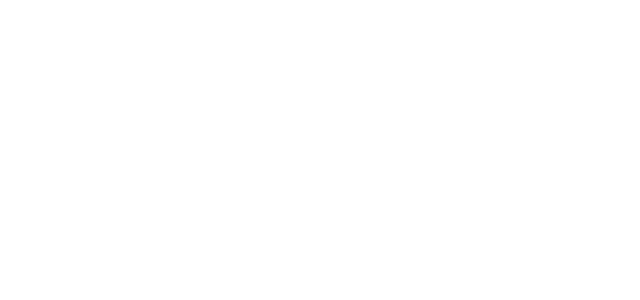
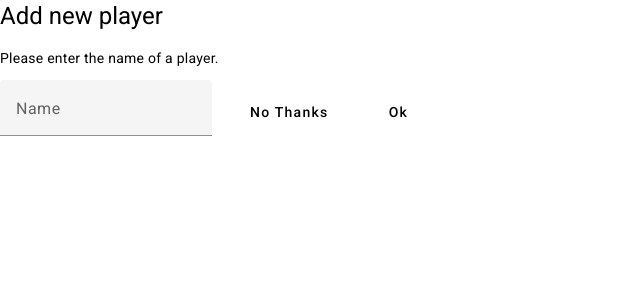
Before and after one commit to ozcanmirzanli/Ring-of-Fire, an Angular app: page /dialog in a window 1280 px wide. Before the commit this address led to /. Shown: the top 300 px of the page, without its empty margins (0-640 px from the left). Built offline with nearby package versions, Linux system fonts and the light colour scheme.

Commit message:
add new player dialog added

```diff
--- a/src/app/app-routing.module.ts
+++ b/src/app/app-routing.module.ts
@@ -5,11 +5,13 @@
 import { PlayerComponent } from './player/player.component';
 import { MatButtonModule } from '@angular/material/button';
 import { MatIconModule } from '@angular/material/icon';
+import { DialogAddPlayerComponent } from './dialog-add-player/dialog-add-player.component';
 
 export const routes: Routes = [
   { path: '', component: StartScreenComponent },
   { path: 'game', component: GameComponent },
   { path: 'player', component: PlayerComponent },
+  { path: 'dialog', component: DialogAddPlayerComponent },
 ];
 
 @NgModule({
--- /dev/null
+++ b/src/app/dialog-add-player/dialog-add-player.component.html
@@ -0,0 +1,12 @@
+<h1 mat-dialog-title>Add new player</h1>
+<mat-dialog-content>
+  <p>Please enter the name of a player.</p>
+  <mat-form-field>
+    <mat-label>Name</mat-label>
+    <input matInput [(ngModel)]="name" />
+  </mat-form-field>
+</mat-dialog-content>
+<mat-dialog-actions>
+  <button mat-button>No Thanks</button>
+  <button mat-button [mat-dialog-close]="" cdkFocusInitial>Ok</button>
+</mat-dialog-actions>
--- /dev/null
+++ b/src/app/dialog-add-player/dialog-add-player.component.scss
@@ -0,0 +1,4 @@
+mat-dialog-actions button {
+  margin-left: 30px;
+  margin-bottom: 10px;
+}
--- /dev/null
+++ b/src/app/dialog-add-player/dialog-add-player.component.ts
@@ -0,0 +1,27 @@
+import { MatFormFieldModule } from '@angular/material/form-field';
+import { Component } from '@angular/core';
+import { MatDialogModule } from '@angular/material/dialog';
+import { FormsModule } from '@angular/forms';
+import { MatIconModule } from '@angular/material/icon';
+import { MatButtonModule } from '@angular/material/button';
+import { MatInputModule } from '@angular/material/input';
+
+@Component({
+  selector: 'app-dialog-add-player',
+  standalone: true,
+  imports: [
+    MatDialogModule,
+    MatFormFieldModule,
+    FormsModule,
+    MatIconModule,
+    MatButtonModule,
+    MatInputModule,
+  ],
+  templateUrl: './dialog-add-player.component.html',
+  styleUrl: './dialog-add-player.component.scss',
+})
+export class DialogAddPlayerComponent {
+  name: string = '';
+
+  constructor() {}
+}
--- a/src/app/game/game.component.html
+++ b/src/app/game/game.component.html
@@ -37,6 +37,6 @@
   </div>
 </div>
 
-<button mat-fab class="btn-add">
+<button mat-fab color="primary" (click)="openDialog()" class="btn-add">
   <mat-icon>add</mat-icon>
 </button>
--- a/src/app/game/game.component.ts
+++ b/src/app/game/game.component.ts
@@ -4,6 +4,8 @@
 import { PlayerComponent } from '../player/player.component';
 import { MatIconModule } from '@angular/material/icon';
 import { MatButtonModule } from '@angular/material/button';
+import { MatDialog } from '@angular/material/dialog';
+import { DialogAddPlayerComponent } from '../dialog-add-player/dialog-add-player.component';
 
 @Component({
   selector: 'app-game',
@@ -17,7 +19,7 @@
   currentCard: string = '';
   game: Game;
 
-  constructor() {
+  constructor(public dialog: MatDialog) {
     this.game = new Game();
   }
 
@@ -42,4 +44,12 @@
       }, 1000);
     }
   }
+
+  openDialog(): void {
+    const dialogRef = this.dialog.open(DialogAddPlayerComponent);
+
+    dialogRef.afterClosed().subscribe((result) => {
+      console.log('The dialog was closed');
+    });
+  }
 }
```
Also changed, not shown: 1 other file (tests, documents, lock files or other folders).
